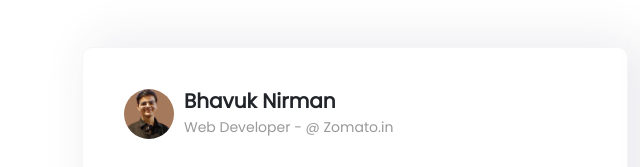
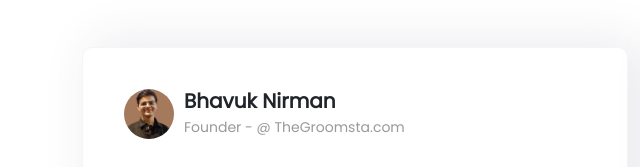
Before and after one commit to BizDevCoder/Rohit-Portfolio, a website: page index.html in a window 1280 px wide. Shown: the part 2685-2852 px from the top of the page, 0-640 px from the left. Drawn offline with nearby package versions, Linux system fonts and the light colour scheme.

Commit message:
Bhavuk Position Change

```diff
--- a/index.html
+++ b/index.html
@@ -276,7 +276,7 @@ With proven expertise in lead generation, enterprise sales, client acquisition,
                             <div class="card-top">
                                 <img src="images/testimonial/3.jpeg" alt="" srcset="">
                                 <h5 class="card-title">Bhavuk Nirman<br> <span>
-                                    Web Developer - @ Zomato.in
+                                    Founder - @ TheGroomsta.com
                                     </span></h5>
                                 <h6 class="card-subtitle mb-2 text-muted"></h6>
                             </div>
```
